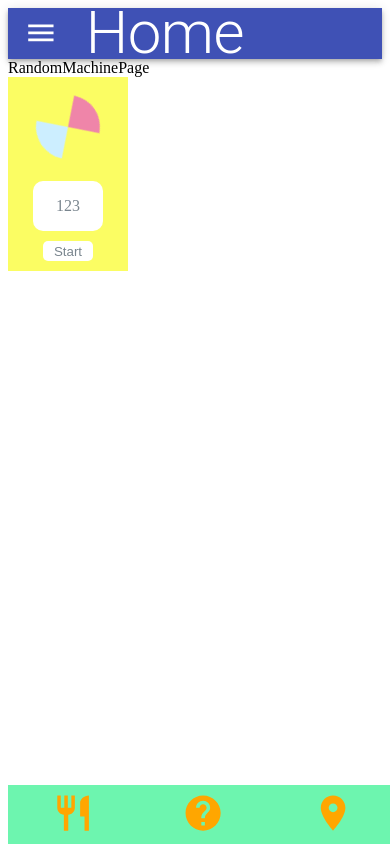
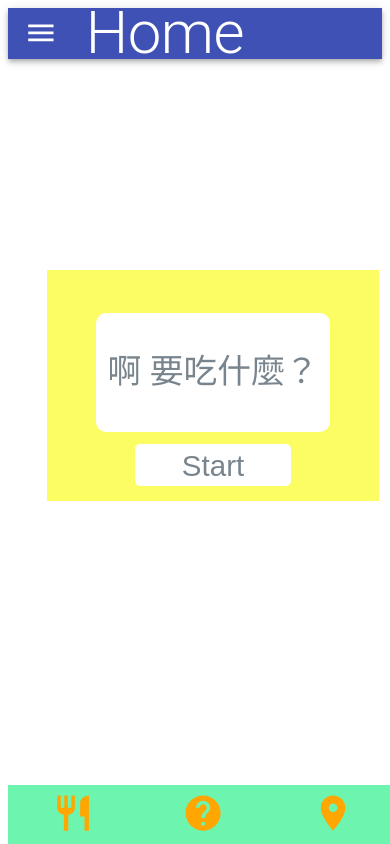
Before and after one commit to WeiXuanChen/jasPocketMonster, a React app: page /randomMachine in a window 390 px wide. Built offline with nearby package versions, Linux system fonts and the light colour scheme; the HTML template or start-up script is replaced by a standard one; what react-router-redux would draw is missing.

Commit message:
Modify RandomMachine to mobile version.

```diff
--- a/src/actions/restaurant.js
+++ b/src/actions/restaurant.js
@@ -6,4 +6,12 @@ export const useGetRestList = () => {
   return ['a', 'b', api];
 };
 
+export const useAddRestList = () => {
+  console.log('[useGetRestList]');
+  const api = () => {
+    return ['c', 'd'];
+  };
+  return ['a', 'b', api];
+};
+
 export default null;
--- a/src/pages/RandomMachinePage/components/RandomMachine.jsx
+++ b/src/pages/RandomMachinePage/components/RandomMachine.jsx
@@ -8,54 +8,58 @@ const Container = styled.div`
   width: 100px;
   background-color: #fbfd63;
   padding: 10px;
+  width: 80vw;
+  margin: 25vh 10vw;
+  height: 25vh;
 `;
 
-const LoadingContainer = styled.div`
-  width: 100%;
-  text-align: center;
-`;
+// const LoadingContainer = styled.div`
+//   width: 100%;
+//   text-align: center;
+// `;
 
-const LoadingPic = styled.div`
-  width: 80px;
-  height: 80px;
-  display: inline-block;
-  position: relative;
-  &:after {
-    content: ' ';
-    display: block;
-    border-radius: 50%;
-    width: 0;
-    height: 0;
-    margin: 8px;
-    box-sizing: border-box;
-    border: 32px solid #cef;
-    border-color: #ef85a9 transparent #cef transparent;
-    animation: lds-hourglass 1.2s infinite;
-  }
-  @keyframes lds-hourglass {
-    0% {
-      transform: rotate(0);
-      animation-timing-function: cubic-bezier(0.55, 0.055, 0.675, 0.19);
-    }
-    50% {
-      transform: rotate(900deg);
-      animation-timing-function: cubic-bezier(0.215, 0.61, 0.355, 1);
-    }
-    100% {
-      transform: rotate(1800deg);
-    }
-  }
-`;
+// const LoadingPic = styled.div`
+//   width: 80px;
+//   height: 80px;
+//   display: inline-block;
+//   position: relative;
+//   &:after {
+//     content: ' ';
+//     display: block;
+//     border-radius: 50%;
+//     width: 0;
+//     height: 0;
+//     margin: 8px;
+//     box-sizing: border-box;
+//     border: 32px solid #cef;
+//     border-color: #ef85a9 transparent #cef transparent;
+//     animation: lds-hourglass 1.2s infinite;
+//   }
+//   @keyframes lds-hourglass {
+//     0% {
+//       transform: rotate(0);
+//       animation-timing-function: cubic-bezier(0.55, 0.055, 0.675, 0.19);
+//     }
+//     50% {
+//       transform: rotate(900deg);
+//       animation-timing-function: cubic-bezier(0.215, 0.61, 0.355, 1);
+//     }
+//     100% {
+//       transform: rotate(1800deg);
+//     }
+//   }
+// `;
 
 const Block = styled.div`
-  width: 70px;
-  height: 50px;
-  margin: 10px auto;
+  width: 60vw;
+  height: 14vh;
+  margin: 4vh auto 1.5vh;
   background-color: white;
   text-align: center;
-  line-height: 50px;
+  line-height: 14vh;
   border-radius: 10px;
   color: #79858e;
+  font-size: 4vh;
 `;
 
 const ButtonContainer = styled.div`
@@ -63,22 +67,33 @@ const ButtonContainer = styled.div`
 `;
 
 const StyledButton = styled.button`
-  width: 50px;
-  height: 20px;
+  width: 40vw;
+  height: 5vh;
   margin: auto;
   background-color: white;
   color: #79858e;
   border: 0px;
   border-radius: 5px;
-  line-height: 20px;
+  line-height: 5vh;
   cursor: pointer;
+  font-size: 3.5vh;
 `;
 
 const RandomMachine = () => {
-  const [randomText, setRandomText] = useState('123');
+  const [randomText, setRandomText] = useState('啊 要吃什麼？');
   const [isRun, setIsRun] = useState(false);
   const [ranInterval, setRanInterval] = useState();
-  const nameList = ['AAA', 'BBB', 'CCC', 'DDD', 'EEE', 'FFF', 'GGG', 'HHH'];
+  const nameList = [
+    '牛肉麵',
+    '拉麵',
+    '生魚片',
+    '早午餐',
+    '義大利麵',
+    '火鍋',
+    '燒臘',
+    '台式小吃',
+    '輕食沙拉',
+  ];
 
   useEffect(() => {
     if (isRun === true) {
@@ -98,9 +113,9 @@ const RandomMachine = () => {
   }, [isRun]);
   return (
     <Container>
-      <LoadingContainer>
+      {/* <LoadingContainer>
         <LoadingPic />
-      </LoadingContainer>
+      </LoadingContainer> */}
       <Block>{randomText}</Block>
       <ButtonContainer>
         <StyledButton
--- a/src/pages/RandomMachinePage/index.jsx
+++ b/src/pages/RandomMachinePage/index.jsx
@@ -21,7 +21,6 @@ const RandomMachinePage = () => {
   console.log('[RandomMachinePage]');
   return (
     <>
-      <div>RandomMachinePage</div>
       <RandomMachine />
     </>
   );
--- a/src/pages/RestaurantListPage/index.jsx
+++ b/src/pages/RestaurantListPage/index.jsx
@@ -14,12 +14,12 @@
  * Modified By: JamieWX Chen (JamieWX_Chen@compal.com)
  */
 
-import React, { useState } from 'react';
+import React, { useState, useEffect } from 'react';
 import { connect } from 'react-redux';
 import styled from 'styled-components';
 import { ReactTinyLink } from 'react-tiny-link';
 import { Input, Button } from '@material-ui/core';
-// import { useGetRestList } from '../../actions/restaurant';
+import { useAddRestList } from '../../actions/restaurant';
 
 const SearchArea = styled.div`
   display: grid;
@@ -71,12 +71,13 @@ const list = [
 ];
 
 const RestaurantListPage = () => {
-  // const [status, result, api] = useGetRestList();
+  // eslint-disable-next-line no-unused-vars
+  const [status, result, api] = useAddRestList();
   const [tempUrl, setTempUrl] = useState('');
   const [tempCard, setTempCard] = useState(null);
-  // useEffect(() => {
-  //   api();
-  // });
+  useEffect(() => {
+    api();
+  });
   return (
     <Container>
       <SearchArea>
```
